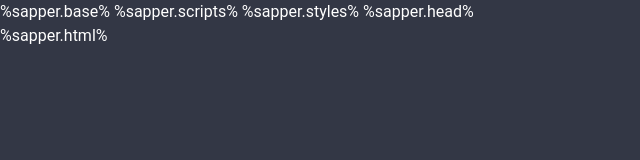
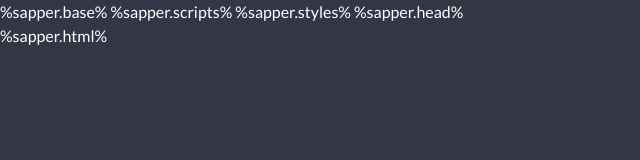
Before and after one commit to hugh-is-this-guy/jar-of-awesome, a website: page src/template.html in a window 1280 px wide. Shown: the full height of the page, 0-640 px from the left. Drawn offline with Linux system fonts and the light colour scheme; files that its build step writes are made by us from their sources.

Commit message:
Import Lato font

```diff
--- a/static/global.css
+++ b/static/global.css
@@ -1,6 +1,8 @@
+@import url('https://fonts.googleapis.com/css2?family=Lato&display=swap');
+
 body {
 	margin: 0;
-	font-family: Roboto, -apple-system, BlinkMacSystemFont, Segoe UI, Oxygen, Ubuntu, Cantarell, Fira Sans, Droid Sans, Helvetica Neue, sans-serif;
+	font-family: 'Lato', Roboto, -apple-system, BlinkMacSystemFont, Segoe UI, Oxygen, Ubuntu, Cantarell, Fira Sans, Droid Sans, Helvetica Neue, sans-serif;
 	font-size: 14px;
 	line-height: 1.5;
 	color: #fff;
@@ -23,7 +25,7 @@ a {
 }
 
 textarea {
-	font-family: Roboto, -apple-system, BlinkMacSystemFont, Segoe UI, Oxygen, Ubuntu, Cantarell, Fira Sans, Droid Sans, Helvetica Neue, sans-serif;
+	font-family: 'Lato', Roboto, -apple-system, BlinkMacSystemFont, Segoe UI, Oxygen, Ubuntu, Cantarell, Fira Sans, Droid Sans, Helvetica Neue, sans-serif;
 }
 
 code {
```
